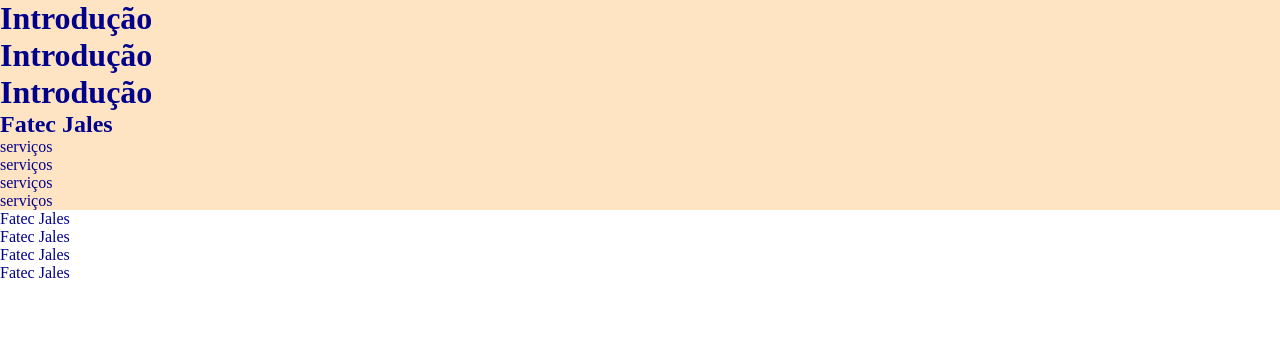
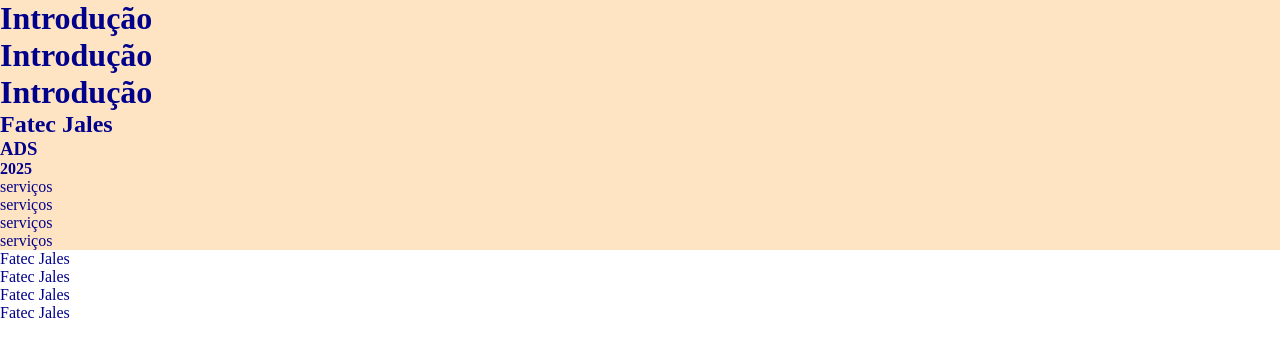
Before and after one commit to WilliamCasimiro/Meu-Site, a plain HTML site: page index.html in a window 1280 px wide. Drawn offline with Linux system fonts and the light colour scheme.

Commit message:
Alterando o arquivo index

```diff
--- a/index.html
+++ b/index.html
@@ -13,6 +13,8 @@
             <h1>Introdução</h1>
             <h1>Introdução</h1>
             <h2>Fatec Jales</h2>
+            <h3>ADS</h3>
+            <h4>2025</h4>
         </header>
         <nav>
             <ul>
```
